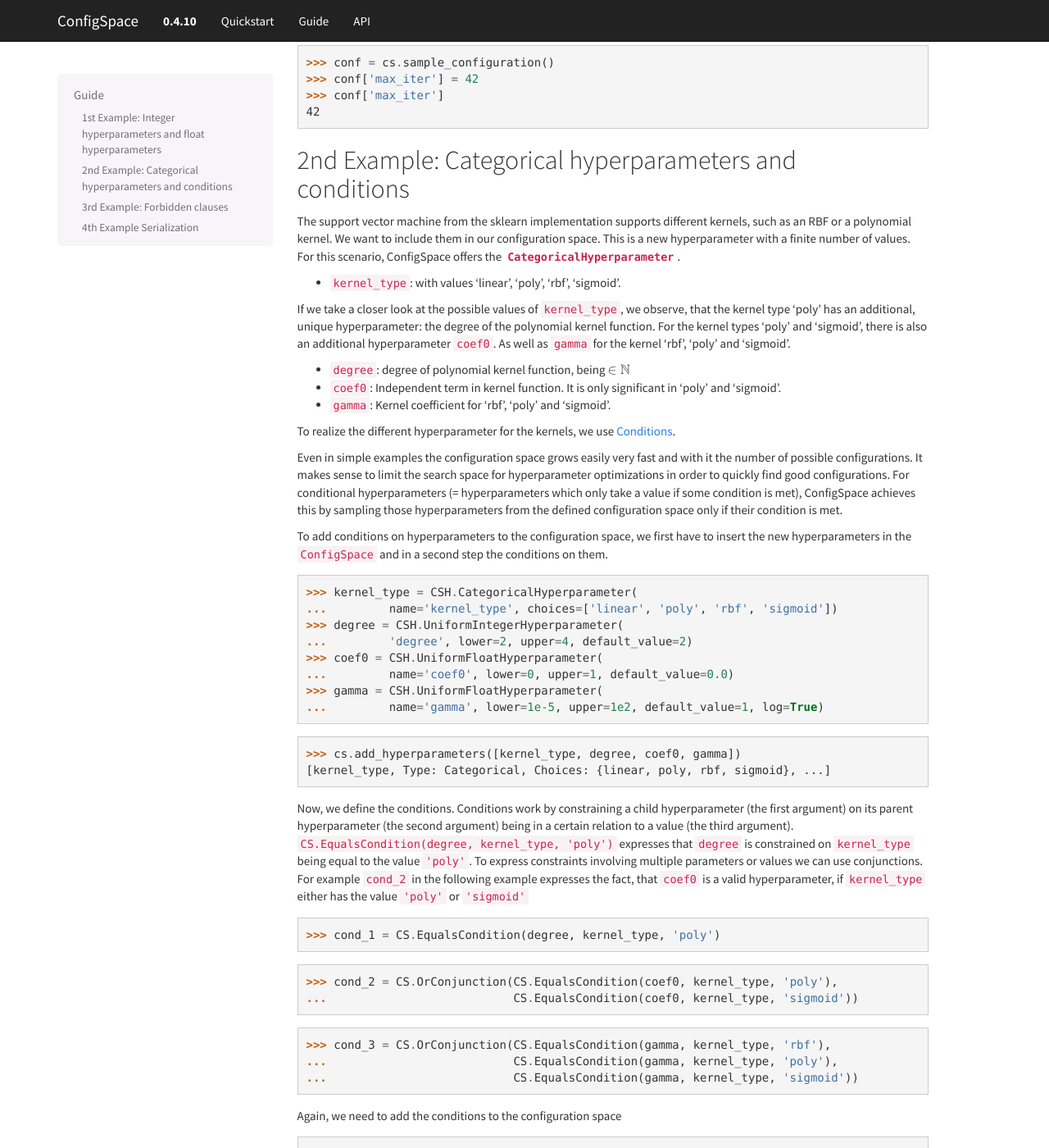
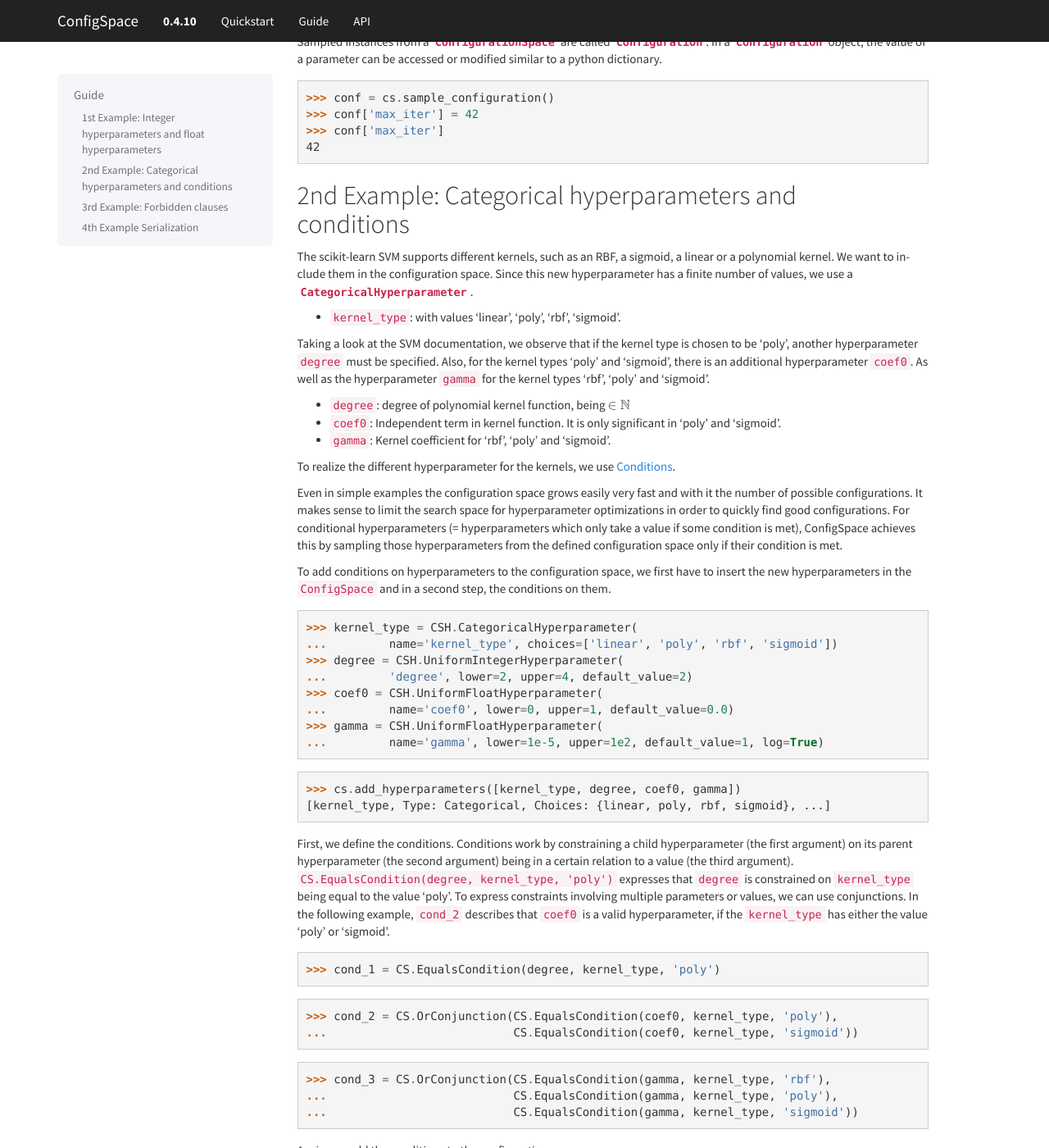
Before and after one commit to automl/ConfigSpace, a Sphinx documentation site: the page built from docs/source/Guide.rst, in a window 1280 px wide and 1400 px high, scrolled down 989 px. Shown: the whole window at 82% size. Built offline with Sphinx 7.4.7, drawn with Linux system fonts in a browser that asks for light colours; pages that are not in the unit, such as notebooks, are missing from menus; the version number is read from the project's files by our own code; some of the changed text lies outside the part shown.

```diff
--- a/docs/source/Guide.rst
+++ b/docs/source/Guide.rst
@@ -1,28 +1,27 @@
 Guide
 =====
 
-In this guide the concepts of using different hyperparameters, applying
+In this guide, the concepts of using different hyperparameters, applying
 conditions and forbidden clauses to
-a configuration space are captured.
+a configuration space are explained.
 
-They will be shown by explaining a more detailed example, a configuration space
+These concepts will be introduced by defining a more complex configuration space
 for a support vector machine.
 
 1st Example: Integer hyperparameters and float hyperparameters
 --------------------------------------------------------------
 
-Assume that we want to train a support vector machine (=SVM) for classification
-tasks. For this task, we want to optimize the following hyperparameters:
+Assume that we want to use a support vector machine (=SVM) for classification
+tasks and therefore, we want to optimize its hyperparameters:
 
 - :math:`\mathcal{C}`: regularization constant  with :math:`\mathcal{C} \in \mathbb{R}_{\geq 0}` and 0 :math:`\geq \mathcal{C} \geq` 1
 - ``max_iter``: the maximum number of iterations within the solver
 
-The implementation of the classifier is out of scope for this example and thus not shown.
+The implementation of the classifier is out of scope and thus not shown.
 But for further reading about
-support vector machines and the meaning of its hyperparameter, take a look
-`here <https://en.wikipedia.org/wiki/Support_vector_machine>`_.
-Or directly in the implementation of the SVM in
-`scikit-learn  <http://scikit-learn.org/stable/modules/generated/sklearn.svm.SVC.html#sklearn.svm.SVC>`_.
+support vector machines and the meaning of its hyperparameter, you can continue
+reading `here <https://en.wikipedia.org/wiki/Support_vector_machine>`_ or
+in the `scikit-learn documentation <http://scikit-learn.org/stable/modules/generated/sklearn.svm.SVC.html#sklearn.svm.SVC>`_.
 
 The first step is always to create a
 :class:`~ConfigSpace.configuration_space.ConfigurationSpace` object. All the
@@ -39,9 +38,9 @@ We choose :math:`\mathcal{C}` to be a float and
 >>> c = CSH.UniformFloatHyperparameter(name='C', lower=0, upper=1)
 >>> max_iter = CSH.UniformIntegerHyperparameter(name='max_iter', lower=10, upper=100)
 
-As last step in this example, we need to add them to the
-:class:`~ConfigSpace.configuration_space.ConfigurationSpace` and sample a
-configuration from it
+As last step, we need to add them to the
+:class:`~ConfigSpace.configuration_space.ConfigurationSpace`.
+For demonstation purpose, we sample a configuration from it.
 
 .. doctest::
 
@@ -54,12 +53,14 @@ configuration from it
     <BLANKLINE>
 
 
-The :class:`~ConfigSpace.configuration_space.ConfigurationSpace` object *cs*
-stores now the hyperparameters :math:`\mathcal{C}` and ``max_iter`` with their
-defined value-ranges.
+Now, the :class:`~ConfigSpace.configuration_space.ConfigurationSpace` object *cs*
+contains definitions of the hyperparameters :math:`\mathcal{C}` and ``max_iter`` with their
+value-ranges.
 
 .. _1st_Example:
 
+Sampled instances from a :class:`~ConfigSpace.configuration_space.ConfigurationSpace`
+are called :class:`~ConfigSpace.configuration_space.Configuration`.
 In a :class:`~ConfigSpace.configuration_space.Configuration` object, the value
 of a parameter can be accessed or modified similar to a python dictionary.
 
@@ -71,19 +72,18 @@ of a parameter can be accessed or modified similar to a python dictionary.
 2nd Example: Categorical hyperparameters and conditions
 -------------------------------------------------------
 
-The support vector machine from the sklearn implementation supports different
-kernels, such as an RBF or a polynomial kernel.
-We want to include them in our configuration space.
-This is a new hyperparameter with a finite number of values.
-For this scenario, ConfigSpace offers the :class:`~ConfigSpace.hyperparameters.CategoricalHyperparameter`.
+The scikit-learn SVM supports different kernels, such as an RBF, a sigmoid,
+a linear or a polynomial kernel. We want to include them in the configuration space.
+Since this new hyperparameter has a finite number of values, we use a
+:class:`~ConfigSpace.hyperparameters.CategoricalHyperparameter`.
+
 
 - ``kernel_type``: with values 'linear', 'poly', 'rbf', 'sigmoid'.
 
-If we take a closer look at the possible values of ``kernel_type``, we observe,
-that the kernel type 'poly' has an additional,
-unique hyperparameter: the degree of the polynomial kernel function.
-For the kernel types 'poly' and 'sigmoid', there is also an additional hyperparameter ``coef0``.
-As well as ``gamma`` for the kernel 'rbf', 'poly' and 'sigmoid'.
+Taking a look at the SVM documentation, we observe that if the kernel type is
+chosen to be 'poly', another hyperparameter ``degree`` must be specified.
+Also, for the kernel types 'poly' and 'sigmoid', there is an additional hyperparameter ``coef0``.
+As well as the hyperparameter ``gamma`` for the kernel types 'rbf', 'poly' and 'sigmoid'.
 
 - ``degree``: degree of polynomial kernel function, being :math:`\in \mathbb{N}`
 - ``coef0``: Independent term in kernel function. It is only significant in 'poly' and 'sigmoid'.
@@ -100,7 +100,7 @@ achieves this by sampling those hyperparameters from the defined configuration
 space only if their condition is met.
 
 To add conditions on hyperparameters to the configuration space, we first have
-to insert the new hyperparameters in the ``ConfigSpace`` and in a second step the
+to insert the new hyperparameters in the ``ConfigSpace`` and in a second step, the
 conditions on them.
 
 >>> kernel_type = CSH.CategoricalHyperparameter(
@@ -115,15 +115,15 @@ conditions on them.
 >>> cs.add_hyperparameters([kernel_type, degree, coef0, gamma])
 [kernel_type, Type: Categorical, Choices: {linear, poly, rbf, sigmoid}, ...]
 
-Now, we define the conditions. Conditions work by constraining a child
+First, we define the conditions. Conditions work by constraining a child
 hyperparameter (the first argument) on its parent hyperparameter (the second argument)
 being in a certain relation to a value (the third argument).
 ``CS.EqualsCondition(degree, kernel_type, 'poly')`` expresses that ``degree`` is
-constrained on ``kernel_type`` being equal to the value ``'poly'``.  To express
-constraints involving multiple parameters or values we can use conjunctions.
-For example ``cond_2`` in the following example expresses the fact, that ``coef0``
-is a valid hyperparameter, if ``kernel_type`` either has the value
-``'poly'`` or ``'sigmoid'``
+constrained on ``kernel_type`` being equal to the value 'poly'.  To express
+constraints involving multiple parameters or values, we can use conjunctions.
+In the following example, ``cond_2`` describes that ``coef0``
+is a valid hyperparameter, if the ``kernel_type`` has either the value
+'poly' or 'sigmoid'.
 
 >>> cond_1 = CS.EqualsCondition(degree, kernel_type, 'poly')
 
@@ -134,7 +134,7 @@ is a valid hyperparameter, if ``kernel_type`` either has the value
 ...                           CS.EqualsCondition(gamma, kernel_type, 'poly'),
 ...                           CS.EqualsCondition(gamma, kernel_type, 'sigmoid'))
 
-Again, we need to add the conditions to the configuration space
+Again, we add the conditions to the configuration space
 
 >>> cs.add_conditions([cond_1, cond_2, cond_3])
 [degree | kernel_type == 'poly', (coef0 | kernel_type == 'poly' || coef0 | ...), ...]
@@ -150,7 +150,7 @@ Again, we need to add the conditions to the configuration space
 .. note::
     Don't use either the :class:`~ConfigSpace.conditions.EqualsCondition` or the
     :class:`~ConfigSpace.conditions.InCondition` on float hyperparameters.
-    Due to floating-point inaccuracy, it is very unlikely that, for example, the
+    For example due to floating-point inaccuracy, it is very unlikely that the
     :class:`~ConfigSpace.conditions.EqualsCondition` is evaluated to True.
 
 
@@ -162,19 +162,19 @@ ConfigSpace supports this functionality by offering :ref:`Forbidden clauses`.
 
 We demonstrate the usage of :ref:`Forbidden clauses` by defining the
 configuration space for the
-`linear support vector machine  <http://scikit-learn.org/stable/modules/generated/sklearn.svm.LinearSVC.html#sklearn.svm.LinearSVC>`_.
-We use again the sklearn implementation. This implemenation has three
+`linear SVM  <http://scikit-learn.org/stable/modules/generated/sklearn.svm.LinearSVC.html#sklearn.svm.LinearSVC>`_.
+Again, we use the sklearn implementation. This implemenation has three
 hyperparameters to tune:
 
 - ``penalty``: Specifies the norm used in the penalization with values 'l1' or 'l2'
 - ``loss``: Specifies the loss function with values 'hinge' or 'squared_hinge'
-- ``dual``: Solve the optimization problem either in dual or simple form with values True or False
+- ``dual``: Solves the optimization problem either in dual or simple form with values True or False
 
 Because some combinations of ``penalty``, ``loss`` and ``dual`` just don't work
 together, we want to make sure that these combinations are not sampled from the
 configuration space.
 
-Firstly, we add these 3 new hyperparameters to the configuration space.
+First, we add these three new hyperparameters to the configuration space.
 
 >>> penalty = CSH.CategoricalHyperparameter(
 ...         name="penalty", choices=["l1", "l2"], default_value="l2")
```
Also changed, not shown: other parts of docs/source/Guide.rst (+1 -1 lines), docs/source/API-Doc.rst (+2 -5 lines), docs/source/index.rst (+9 -10 lines), docs/source/quickstart.rst (+16 -11 lines), 6 other files.
